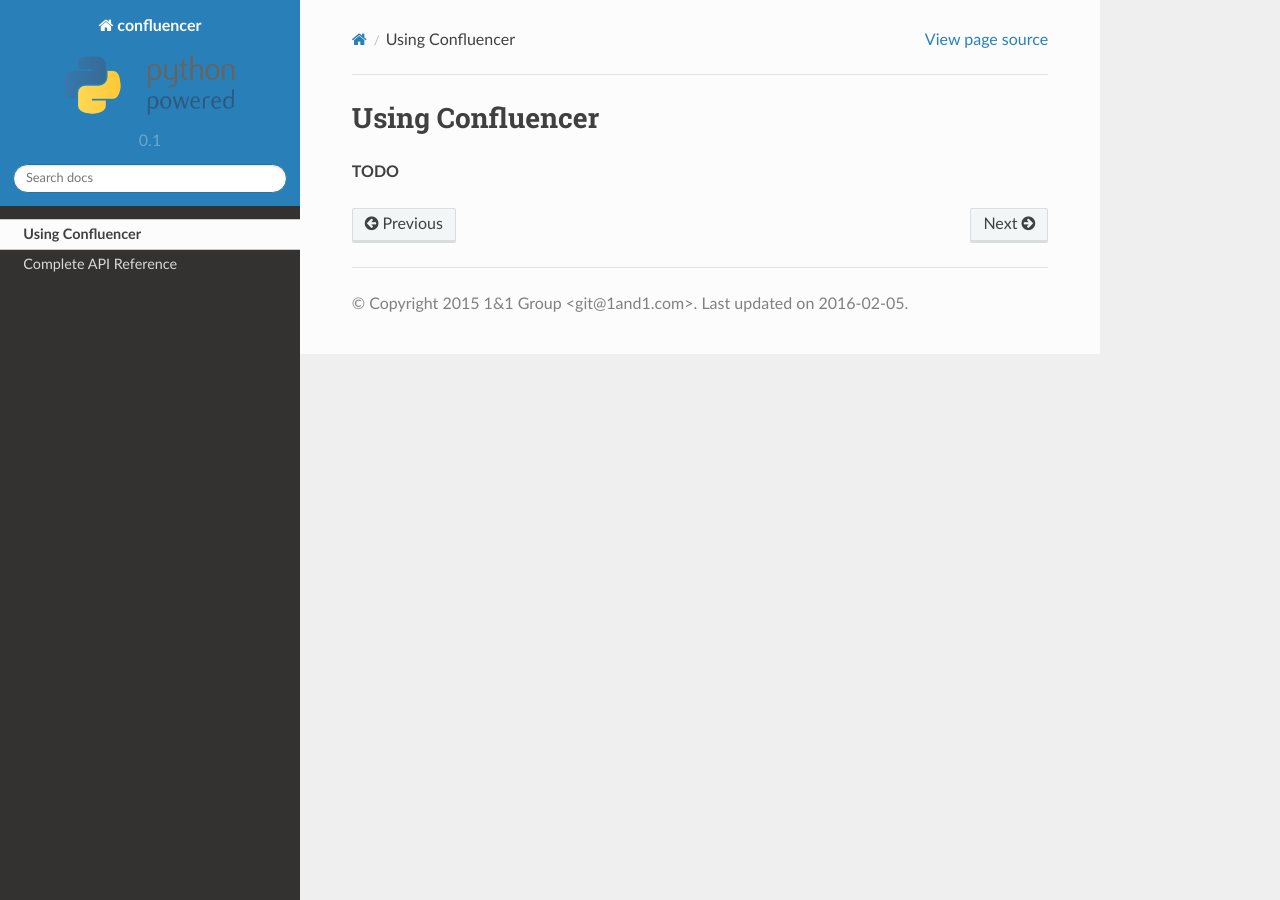
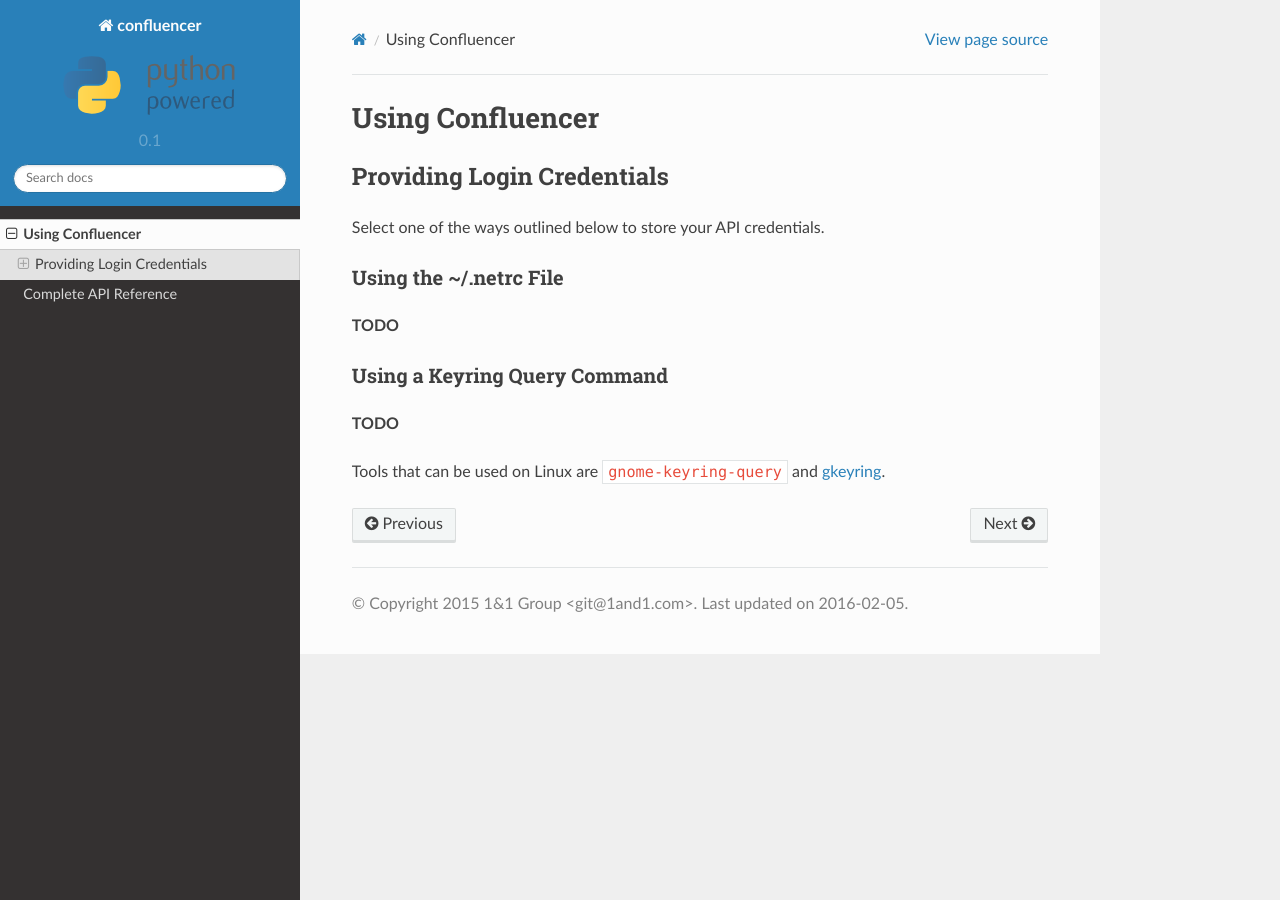
Before and after one commit to mam-dev/confluencer, a Sphinx documentation site: the page built from docs/usage.rst, in a window 1280 px wide. Built offline with Sphinx 7.4.7 and the Read the Docs theme 2.0.0, drawn with Linux system fonts in a browser that asks for light colours; pages that are not in the unit, such as notebooks, are missing from menus.

Commit message:
added preliminary 'Providing Login Credentials' section

```diff
--- a/docs/usage.rst
+++ b/docs/usage.rst
@@ -9,4 +9,18 @@
 Using Confluencer
 =============================================================================
 
+Providing Login Credentials
+---------------------------
+
+Select one of the ways outlined below to store your API credentials.
+
+Using the ~/.netrc File
+^^^^^^^^^^^^^^^^^^^^^^^
 **TODO**
+
+Using a Keyring Query Command
+^^^^^^^^^^^^^^^^^^^^^^^^^^^^^
+**TODO**
+
+Tools that can be used on Linux are ``gnome-keyring-query``
+and `gkeyring <https://github.com/kparal/gkeyring>`_.
```
